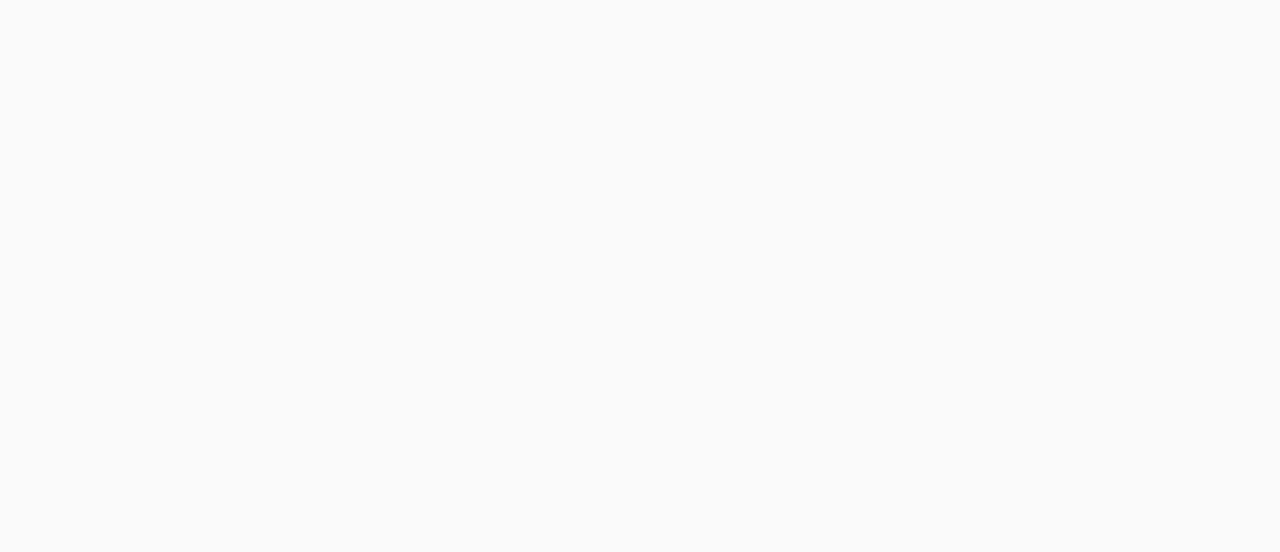
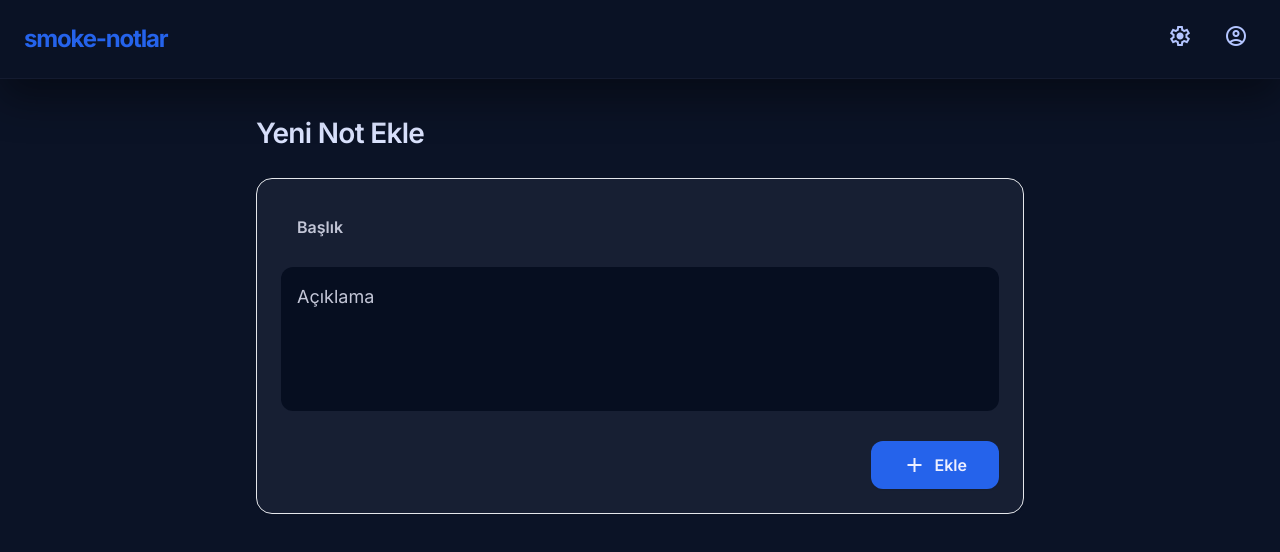
Before and after one commit to hikmetgulsesli/smoke-notlar-003812, a React (Vite) app: page / in a window 1280 px wide. Shown: the top 552 px of the page. Built offline with nearby package versions, Linux system fonts and the light colour scheme.

Commit message:
wip: NoteForm with validation, App integration, CSS tokens

```diff
--- a/src/App.tsx
+++ b/src/App.tsx
@@ -1,3 +1,53 @@
+import { useNotes } from './hooks/useNotes';
+import { NoteForm } from './components/NoteForm';
+
 export default function App() {
-  return <main className="min-h-screen bg-slate-50 text-slate-950" />;
+  const { notes, addNote } = useNotes();
+
+  return (
+    <div className="min-h-screen bg-[var(--background)] text-[var(--on-surface)]">
+      <header className="bg-[#0b1326]/80 backdrop-blur-md fixed top-0 w-full z-50 border-b border-[#2d3449]/30 shadow-[0_20px_40px_rgba(0,0,0,0.4)]">
+        <div className="flex justify-between items-center px-6 py-4 max-w-7xl mx-auto">
+          <h1 className="text-2xl font-bold tracking-tighter text-[#2563EB] font-headline">smoke-notlar</h1>
+          <div className="flex items-center gap-4 text-[#b4c5ff]">
+            <button className="hover:bg-[#171f33] transition-all duration-300 rounded-full p-2 active:scale-[0.97]" aria-label="Ayarlar">
+              <span className="material-symbols-outlined" style={{fontVariationSettings: "'FILL' 0"}}>settings</span>
+            </button>
+            <button className="hover:bg-[#171f33] transition-all duration-300 rounded-full p-2 active:scale-[0.97]" aria-label="Hesap">
+              <span className="material-symbols-outlined" style={{fontVariationSettings: "'FILL' 0"}}>account_circle</span>
+            </button>
+          </div>
+        </div>
+      </header>
+
+      <main className="max-w-7xl mx-auto px-4 md:px-6 pt-28 space-y-12 pb-24">
+        <NoteForm onAddNote={addNote} />
+
+        {notes.length > 0 && (
+          <section className="pb-12">
+            <h2 className="text-[1.75rem] font-semibold text-[var(--on-surface)] mb-8 font-headline tracking-tight">Son Notlar</h2>
+            <div className="grid grid-cols-1 md:grid-cols-2 lg:grid-cols-3 gap-6">
+              {notes.map((note) => (
+                <article key={note.id} className="bg-[var(--surface-container)] rounded-2xl p-6 hover:bg-[var(--surface-container-high)] transition-colors duration-300 group cursor-pointer relative overflow-hidden flex flex-col h-full border border-transparent hover:border-[var(--outline-variant)]/15">
+                  <div className="absolute top-0 left-0 w-1 h-full bg-[var(--primary)]/20 group-hover:bg-[var(--primary)]/50 transition-colors"></div>
+                  <div className="flex justify-between items-start mb-4 pl-2">
+                    <h3 className="text-[1rem] font-semibold text-[var(--on-surface)] font-headline">{note.title}</h3>
+                  </div>
+                  <p className="text-lg text-[var(--on-surface-variant)] mb-6 flex-grow pl-2 line-clamp-3">
+                    {note.content}
+                  </p>
+                  <div className="flex items-center gap-2 mt-auto pl-2">
+                    <span className="material-symbols-outlined text-[14px] text-[var(--on-surface-variant)]" style={{fontVariationSettings: "'FILL' 0"}}>schedule</span>
+                    <span className="text-[0.75rem] font-semibold text-[var(--on-surface-variant)] font-label tracking-wide">
+                      {new Date(note.createdAt).toLocaleDateString('tr-TR')}
+                    </span>
+                  </div>
+                </article>
+              ))}
+            </div>
+          </section>
+        )}
+      </main>
+    </div>
+  );
 }
--- a/src/components/NoteForm.tsx
+++ b/src/components/NoteForm.tsx
@@ -68,13 +68,13 @@ export function NoteForm({ onAddNote }: NoteFormProps) {
 
   return (
     <section className="max-w-3xl mx-auto">
-      <h2 className="text-[1.75rem] font-semibold text-on-surface mb-6 font-headline tracking-tight">Yeni Not Ekle</h2>
-      <div className="bg-surface-container rounded-2xl p-4 md:p-6 shadow-sm border border-outline-variant/15 backdrop-blur-sm">
+      <h2 className="text-[1.75rem] font-semibold text-[var(--on-surface)] mb-6 font-headline tracking-tight">Yeni Not Ekle</h2>
+      <div className="bg-[var(--surface-container)] rounded-2xl p-4 md:p-6 shadow-sm border border-[var(--outline-variant)]/15 backdrop-blur-sm">
         <form className="space-y-4" onSubmit={handleSubmit} noValidate>
           <div>
             <input
-              className={`w-full bg-transparent text-on-surface text-[1rem] font-semibold placeholder-on-surface-variant border-none focus:ring-0 px-4 py-3 outline-none transition-colors ${
-                errors.title ? 'placeholder-error' : ''
+              className={`w-full bg-transparent text-[var(--on-surface)] text-[1rem] font-semibold placeholder-[var(--on-surface-variant)] border-none focus:ring-0 px-4 py-3 outline-none transition-colors ${
+                errors.title ? 'placeholder-[var(--error)]' : ''
               }`}
               placeholder="Başlık"
               type="text"
@@ -85,15 +85,15 @@ export function NoteForm({ onAddNote }: NoteFormProps) {
               aria-describedby={errors.title ? 'title-error' : undefined}
             />
             {errors.title && (
-              <p id="title-error" className="text-error text-sm px-4 pt-1" role="alert">
+              <p id="title-error" className="text-[var(--error)] text-sm px-4 pt-1" role="alert">
                 {errors.title}
               </p>
             )}
           </div>
           <div className="relative">
             <textarea
-              className={`w-full bg-surface-container-lowest text-on-surface placeholder-on-surface-variant border-none rounded-xl focus:ring-1 focus:ring-primary/50 px-4 py-4 resize-none outline-none text-body-lg transition-all ${
-                errors.content ? 'ring-1 ring-error/50' : ''
+              className={`w-full bg-[var(--surface-container-lowest)] text-[var(--on-surface)] placeholder-[var(--on-surface-variant)] border-none rounded-xl focus:ring-1 focus:ring-[var(--primary)]/50 px-4 py-4 resize-none outline-none text-lg transition-all ${
+                errors.content ? 'ring-1 ring-[var(--error)]/50' : ''
               }`}
               placeholder="Açıklama"
               rows={4}
@@ -104,14 +104,14 @@ export function NoteForm({ onAddNote }: NoteFormProps) {
               aria-describedby={errors.content ? 'content-error' : undefined}
             />
             {errors.content && (
-              <p id="content-error" className="text-error text-sm px-4 pt-1" role="alert">
+              <p id="content-error" className="text-[var(--error)] text-sm px-4 pt-1" role="alert">
                 {errors.content}
               </p>
             )}
           </div>
           <div className="flex justify-end pt-2">
             <button
-              className="bg-primary-container text-on-primary-container hover:bg-primary-container/90 active:scale-[0.98] transition-all duration-200 px-8 py-3 rounded-xl font-semibold flex items-center gap-2 shadow-sm shadow-primary/10 disabled:opacity-50 disabled:cursor-not-allowed"
+              className="bg-[var(--primary-container)] text-[var(--on-primary-container)] hover:bg-[var(--primary-container)]/90 active:scale-[0.98] transition-all duration-200 px-8 py-3 rounded-xl font-semibold flex items-center gap-2 shadow-sm shadow-[var(--primary)]/10 disabled:opacity-50 disabled:cursor-not-allowed"
               type="submit"
               disabled={isSubmitting}
               aria-label="Not ekle"
--- a/src/index.css
+++ b/src/index.css
@@ -1,14 +1,103 @@
+@import url('https://fonts.googleapis.com/css2?family=Inter:wght@300;400;500;600;700&family=Material+Symbols+Outlined:opsz,wght,FILL,GRAD@20..48,100..700,0..1,-50..200&display=swap');
+
 @tailwind base;
 @tailwind components;
 @tailwind utilities;
 
 :root {
   color-scheme: light;
-  font-family: Inter, ui-sans-serif, system-ui, -apple-system, BlinkMacSystemFont, "Segoe UI", sans-serif;
+  --font-heading: 'Inter', ui-sans-serif, system-ui, -apple-system, sans-serif;
+  --font-body: 'Inter', ui-sans-serif, system-ui, -apple-system, sans-serif;
+
+  /* Design Tokens from Stitch */
+  --background: #0b1326;
+  --on-background: #dae2fd;
+  --surface: #0b1326;
+  --on-surface: #dae2fd;
+  --surface-variant: #2d3449;
+  --on-surface-variant: #c3c6d7;
+  --surface-container: #171f33;
+  --surface-container-low: #131b2e;
+  --surface-container-lowest: #060e20;
+  --surface-container-high: #222a3d;
+  --surface-container-highest: #2d3449;
+  --surface-bright: #31394d;
+  --surface-dim: #0b1326;
+  --primary: #b4c5ff;
+  --on-primary: #002a78;
+  --primary-container: #2563eb;
+  --on-primary-container: #eeefff;
+  --primary-fixed: #dbe1ff;
+  --primary-fixed-dim: #b4c5ff;
+  --on-primary-fixed: #00174b;
+  --on-primary-fixed-variant: #003ea8;
+  --secondary: #b7c8e1;
+  --on-secondary: #213145;
+  --secondary-container: #3a4a5f;
+  --on-secondary-container: #a9bad3;
+  --secondary-fixed: #d3e4fe;
+  --secondary-fixed-dim: #b7c8e1;
+  --on-secondary-fixed: #0b1c30;
+  --on-secondary-fixed-variant: #38485d;
+  --tertiary: #ffb596;
+  --on-tertiary: #581e00;
+  --tertiary-container: #bc4800;
+  --on-tertiary-container: #ffede6;
+  --tertiary-fixed: #ffdbcd;
+  --tertiary-fixed-dim: #ffb596;
+  --on-tertiary-fixed: #360f00;
+  --on-tertiary-fixed-variant: #7d2d00;
+  --error: #ffb4ab;
+  --on-error: #690005;
+  --error-container: #93000a;
+  --on-error-container: #ffdad6;
+  --outline: #8d90a0;
+  --outline-variant: #434655;
+  --inverse-surface: #dae2fd;
+  --inverse-on-surface: #283044;
+  --inverse-primary: #0053db;
+  --surface-tint: #b4c5ff;
 }
 
 body {
   margin: 0;
   min-width: 320px;
   min-height: 100vh;
+  font-family: var(--font-body);
+  background-color: var(--background);
+  color: var(--on-surface);
 }
+
+.font-headline {
+  font-family: var(--font-heading);
+}
+
+.font-body {
+  font-family: var(--font-body);
+}
+
+.font-label {
+  font-family: var(--font-body);
+  font-weight: 500;
+}
+
+.text-display {
+  font-family: var(--font-heading);
+  font-weight: 700;
+}
+
+.material-symbols-outlined {
+  font-family: 'Material Symbols Outlined';
+  font-weight: normal;
+  font-style: normal;
+  font-size: 24px;
+  line-height: 1;
+  letter-spacing: normal;
+  text-transform: none;
+  display: inline-block;
+  white-space: nowrap;
+  word-wrap: normal;
+  direction: ltr;
+  -webkit-font-feature-settings: 'liga';
+  -webkit-font-smoothing: antialiased;
+}
```
